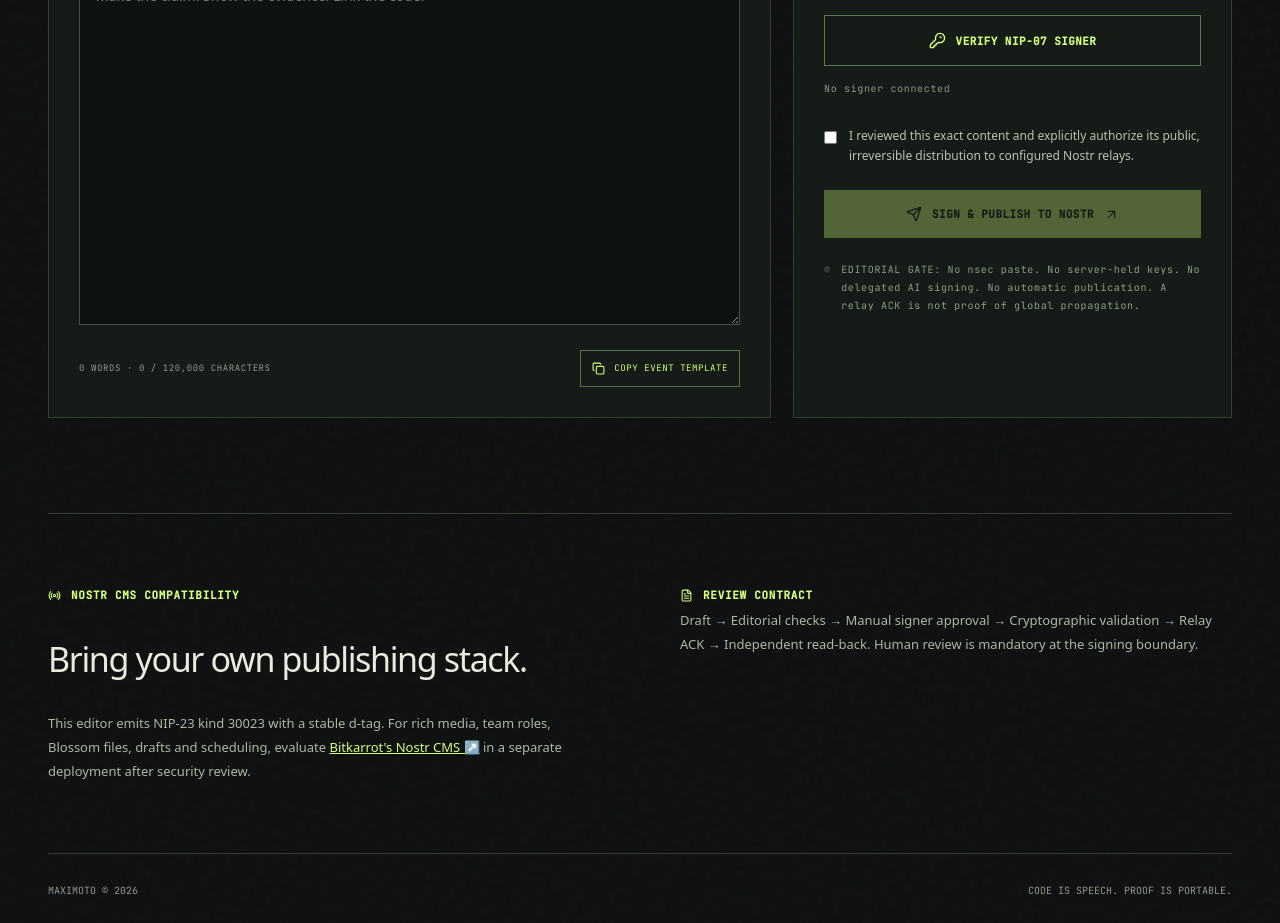
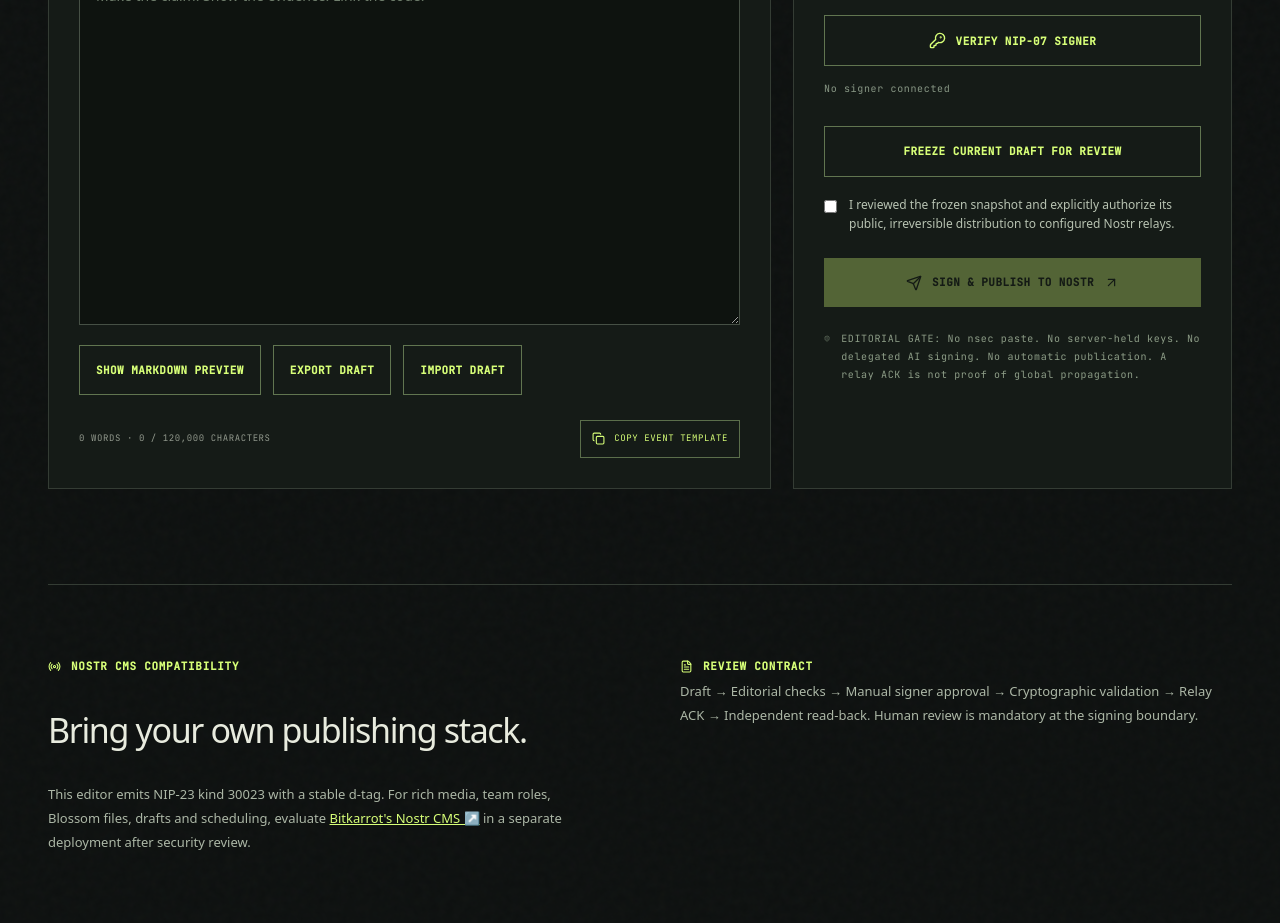
Before and after one commit to maximotodev/sovereign-portfolio, a Next.js app: page /studio in a window 1280 px wide. Shown: the part 1320-2243 px from the top of the page. Built offline with nearby package versions, Linux system fonts and the light colour scheme.

Commit message:
feat(editorial): portable drafts, Markdown preview, frozen review snapshots and relay readback

```diff
--- a/src/app/studio/page.tsx
+++ b/src/app/studio/page.tsx
@@ -1,5 +1,7 @@
 "use client";
-import { useState } from "react";
+import { useState, useRef } from "react";
+import ReactMarkdown from "react-markdown";
+import { makeDraft, validateDraft, copyDraft, snapshotEqual, type EditorialSnapshot } from "@/lib/editorial-state";
 import Link from "next/link";
 import { SimplePool, verifyEvent, type Event } from "nostr-tools";
 import { ArrowLeft, ArrowUpRight, Bot, CheckCircle2, Copy, FileText, KeyRound, LockKeyhole, Radio, Send, ShieldAlert } from "lucide-react";
@@ -12,31 +14,42 @@ const MAX=120000;
 export default function Studio(){
  const [title,setTitle]=useState("");const [summary,setSummary]=useState("");const [body,setBody]=useState("");
  const [identifier,setIdentifier]=useState("");const [pubkey,setPubkey]=useState("");const [busy,setBusy]=useState(false);
+ const draftFile=useRef<HTMLInputElement>(null);
+ const [review,setReview]=useState<EditorialSnapshot|null>(null);
+ const [preview,setPreview]=useState(false);
  const [notice,setNotice]=useState("");const [ack,setAck]=useState(false);const [receipt,setReceipt]=useState<{id:string;relays:string[]}|null>(null);
  const slug=cleanSlug(identifier||title);
  const words=body.trim()?body.trim().split(/\s+/).length:0;
  const checks=[{label:"Article title",valid:title.trim().length>=5&&title.length<=160},{label:"Stable identifier",valid:slug.length>0},{label:"Body content",valid:body.trim().length>=40&&body.length<=MAX},{label:"Summary",valid:summary.trim().length>=20&&summary.length<=280},{label:"NIP-07 identity matches Maximoto",valid:pubkey===IDENTITY.pubkey}];
- const ready=checks.every(c=>c.valid)&&ack;
- const makeEvent=()=>({kind:30023,created_at:Math.floor(Date.now()/1000),tags:[["d",slug],["title",title.trim()],["summary",summary.trim()],["published_at",String(Math.floor(Date.now()/1000))]],content:body});
+ const draft=makeDraft(title,slug,summary,body);
+ const reviewed=review!==null && snapshotEqual(draft,review) && review.approvedPubkey===IDENTITY.pubkey;
+ const ready=checks.every(c=>c.valid)&&ack&&reviewed;
+ function invalidate(){setReview(null);setAck(false);setReceipt(null);}
+ function approveReview(){if(!checks.every(c=>c.valid)){setNotice("Complete all checks and verify your Nostr signer before reviewing.");return;}setReview({...copyDraft(draft),reviewedAt:new Date().toISOString(),approvedPubkey:IDENTITY.pubkey});setAck(false);setNotice("Review snapshot captured. Confirm and sign only if the content below is correct.");}
+ function exportDraft(){const blob=new Blob([JSON.stringify(draft,null,2)],{type:"application/json"});const url=URL.createObjectURL(blob);const a=document.createElement("a");a.href=url;a.download=(slug||"nostr-article")+".draft.json";a.click();URL.revokeObjectURL(url);setNotice("Unsigned draft exported to local file.");}
+ async function importDraft(file:File){if(file.size>150000){setNotice("Draft exceeds size limit.");return;}try{const value:unknown=JSON.parse(await file.text());if(!validateDraft(value)){setNotice("Invalid draft schema.");return;}setTitle(value.title);setIdentifier(value.identifier);setSummary(value.summary);setBody(value.content);invalidate();setNotice("Unsigned draft imported. Review and approve again before publishing.");}catch{setNotice("Could not parse draft file.");}}
+ const makeEvent=(source=review)=>{if(!source)throw Error("A reviewed snapshot is required.");const now=Math.floor(Date.now()/1000);return {kind:30023,created_at:now,tags:[["d",source.identifier],["title",source.title.trim()],["summary",source.summary.trim()],["published_at",String(now)]],content:source.content};};
  async function connect(){setNotice("");try{if(!window.nostr)throw Error("No NIP-07 browser signer detected. Install a compatible signer or use a supported external CMS.");const k=await window.nostr.getPublicKey();setPubkey(k);if(k!==IDENTITY.pubkey)setNotice("Signer identity mismatch. Switch the extension to Maximoto's published key.");else setNotice("Signer identity verified. Nothing has been signed.");}catch(e){setNotice(e instanceof Error?e.message:"Signer unavailable.");}}
- async function copyEvent(){try{await navigator.clipboard.writeText(JSON.stringify(makeEvent(),null,2));setNotice("Unsigned NIP-23 template copied. No keys or signatures exported.");}catch{setNotice("Clipboard unavailable.");}}
+ async function copyEvent(){try{await navigator.clipboard.writeText(JSON.stringify({kind:30023,created_at:null,tags:[["d",slug],["title",title.trim()],["summary",summary.trim()]],content:body},null,2));setNotice("Unsigned NIP-23 template copied. No keys or signatures exported.");}catch{setNotice("Clipboard unavailable.");}}
  async function publish(){
- if(!ready||busy)return;setBusy(true);setReceipt(null);setNotice("");
+ if(!ready||busy||!review||!snapshotEqual(draft,review))return;setBusy(true);setReceipt(null);setNotice("");
  const pool=new SimplePool();
  try{
    const signer=window.nostr;
    if(!signer)throw Error("NIP-07 signer not available.");
    const livePubkey=await signer.getPublicKey();
    if(livePubkey!==IDENTITY.pubkey)throw Error("Active signer does not match Maximoto's verified public key.");
-   const expected=makeEvent();
+   const expected=makeEvent(review);
    const event=await signer.signEvent(expected);
    const sameTags=JSON.stringify(event.tags)===JSON.stringify(expected.tags);
    if(event.pubkey!==IDENTITY.pubkey||event.kind!==expected.kind||event.created_at!==expected.created_at||!verifyEvent(event)||!sameTags||event.content!==expected.content)throw Error("Signer output did not pass integrity, author, or exact payload checks.");
    const results=await Promise.allSettled(pool.publish(RELAYS,event));
    const accepted=results.flatMap((r,i)=>r.status==="fulfilled"?[RELAYS[i]]:[]);
    if(!accepted.length)throw Error("No relay confirmed publication. The signed event may need to be republished.");
+   const readers=await Promise.allSettled(accepted.map(async url=>{const reader=new SimplePool();try{return await reader.get([url],{ids:[event.id],kinds:[30023],authors:[IDENTITY.pubkey]},{maxWait:6000});}finally{reader.close([url]);}}));
+   const confirmed=readers.some(x=>x.status==="fulfilled" && x.value?.id===event.id && verifyEvent(x.value));
    setReceipt({id:event.id,relays:accepted});
-   setNotice("NIP-23 event accepted by "+accepted.length+" relay(s). Independently check read-back before announcing.");
+   setNotice(confirmed?"Signed event published and independently read back from a relay.":"Relay acknowledged publication, but read-back was not verified. Check propagation before sharing.");
  }catch(e){setNotice(e instanceof Error?e.message:"Publication failed.");}
  finally{pool.close(RELAYS);setBusy(false);}
  }
@@ -44,15 +57,25 @@ export default function Studio(){
  <div className="cp-studio-hero"><div className="cp-eyebrow"><span className="cp-dot"/> PRIVATE AUTHORING WORKSPACE / HUMAN-IN-THE-LOOP</div><h1>Ideas are cheap.<br/><em>Sign the work.</em></h1><p>A Nostr-native editorial workbench. Draft offline in your browser, check readiness, then explicitly authorize your own NIP-07 signer. No private keys are requested or stored. This is a focused editor—not a replacement for Bitkarrot&apos;s organizational CMS.</p><div className="cp-note"><LockKeyhole size={17}/> Content remains in browser component state until you sign and publish it. Reloading discards the draft. Export before leaving.</div></div>
  <div className="cp-studio-grid"><div className="cp-editor">
  <div className="cp-panel-heading"><span>01 / DOCUMENT COMPOSER</span><span>LOCAL DRAFT</span></div>
- <label htmlFor="story-title">ARTICLE TITLE</label><input id="story-title" maxLength={160} value={title} onChange={e=>setTitle(e.target.value)} placeholder="A case for sovereign software"/>
- <label htmlFor="story-slug">STABLE NIP-23 IDENTIFIER (D-TAG)</label><input id="story-slug" maxLength={80} value={identifier} onChange={e=>setIdentifier(e.target.value)} placeholder={cleanSlug(title)||"article-identifier"}/><p className="cp-helper">Address preview: {slug||"—"} · Keep the same identifier when updating an existing article.</p>
- <label htmlFor="story-summary">SUMMARY</label><textarea id="story-summary" rows={3} maxLength={280} value={summary} onChange={e=>setSummary(e.target.value)} placeholder="What will readers learn?" />
- <label htmlFor="story-body">MARKDOWN BODY</label><textarea id="story-body" rows={16} maxLength={MAX} value={body} onChange={e=>setBody(e.target.value)} placeholder={"## Thesis\n\nMake the claim. Show the evidence. Link the code."}/>
+ <label htmlFor="story-title">ARTICLE TITLE</label><input id="story-title" maxLength={160} value={title} onChange={e=>{setTitle(e.target.value);invalidate();}} placeholder="A case for sovereign software"/>
+ <label htmlFor="story-slug">STABLE NIP-23 IDENTIFIER (D-TAG)</label><input id="story-slug" maxLength={80} value={identifier} onChange={e=>{setIdentifier(e.target.value);invalidate();}} placeholder={cleanSlug(title)||"article-identifier"}/><p className="cp-helper">Address preview: {slug||"—"} · Keep the same identifier when updating an existing article.</p>
+ <label htmlFor="story-summary">SUMMARY</label><textarea id="story-summary" rows={3} maxLength={280} value={summary} onChange={e=>{setSummary(e.target.value);invalidate();}} placeholder="What will readers learn?" />
+ <label htmlFor="story-body">MARKDOWN BODY</label><textarea id="story-body" rows={16} maxLength={MAX} value={body} onChange={e=>{setBody(e.target.value);invalidate();}} placeholder={"## Thesis\n\nMake the claim. Show the evidence. Link the code."}/>
+ <div style={{display:"flex",gap:12,flexWrap:"wrap",marginTop:20}}>
+   <button className="cp-connect" style={{width:"auto"}} onClick={()=>setPreview(!preview)}>{preview?"HIDE":"SHOW"} MARKDOWN PREVIEW</button>
+   <button className="cp-connect" style={{width:"auto"}} onClick={exportDraft}>EXPORT DRAFT</button>
+   <button className="cp-connect" style={{width:"auto"}} onClick={()=>draftFile.current?.click()}>IMPORT DRAFT</button>
+   <input aria-label="Import draft JSON" type="file" accept=".json,application/json" ref={draftFile} style={{display:"none"}} onChange={e=>{const f=e.target.files?.[0];if(f)void importDraft(f);e.target.value="";}}/>
+ </div>
+ {preview&&<section style={{background:"#0e130f",border:"1px solid #465045",padding:24,marginTop:18}} aria-label="Markdown preview">
+ <h3>LIVE PREVIEW · UNSIGNED</h3><div className="prose prose-invert max-w-none"><ReactMarkdown skipHtml>{body}</ReactMarkdown></div></section>}
  <div className="cp-editor-footer"><span>{words} WORDS · {body.length.toLocaleString()} / {MAX.toLocaleString()} CHARACTERS</span><button onClick={copyEvent}><Copy size={13}/> COPY EVENT TEMPLATE</button></div>
  </div><aside className="cp-review"><div className="cp-panel-heading"><span>02 / REVIEW & AUTHORITY</span><span>DEFAULT DENY</span></div><div className="cp-studio-aside-intro"><Bot size={23}/><h2>Agentic by design.<br/><em>Human by default.</em></h2><p>Agents may suggest structure, improve readability, and propose references. They cannot bypass ownership, approval, or the signer. AI-generated text is untrusted until reviewed.</p></div><div className="cp-checks">{checks.map(c=><div key={c.label} className={c.valid?"is-good":""}>{c.valid?<CheckCircle2 size={15}/>:<span className="cp-open-circle"/>}{c.label}</div>)}</div>
  <button className="cp-connect" onClick={connect}><KeyRound size={17}/>{pubkey===IDENTITY.pubkey?"VERIFIED SIGNER CONNECTED":"VERIFY NIP-07 SIGNER"}</button>
  <p className="cp-pubkey">{pubkey?pubkey.slice(0,16)+"…"+pubkey.slice(-10):"No signer connected"}</p>
- <label className="cp-approve"><input type="checkbox" checked={ack} onChange={e=>setAck(e.target.checked)}/><span>I reviewed this exact content and explicitly authorize its public, irreversible distribution to configured Nostr relays.</span></label>
+ <button className="cp-connect" style={{marginBottom:18}} onClick={approveReview} disabled={!checks.every(c=>c.valid)}>FREEZE CURRENT DRAFT FOR REVIEW</button>
+ {review&&<div className="cp-note" style={{margin:"0 0 18px"}}>REVIEWED · {review.reviewedAt} · {review.title} · {review.content.length} chars. Edits invalidate approval.</div>}
+ <label className="cp-approve"><input type="checkbox" checked={ack} onChange={e=>setAck(e.target.checked)}/><span>I reviewed the frozen snapshot and explicitly authorize its public, irreversible distribution to configured Nostr relays.</span></label>
  <button className="cp-publish" disabled={!ready||busy} onClick={publish}><Send size={16}/>{busy?"PUBLISHING…":"SIGN & PUBLISH TO NOSTR"} <ArrowUpRight size={15}/></button>
  {notice&&<p className="cp-notice" role="status">{notice}</p>}
  {receipt&&<div className="cp-receipt"><CheckCircle2 size={18}/><strong>Relay acknowledgement</strong><p>Event {receipt.id.slice(0,18)}… accepted by {receipt.relays.join(", ")}.</p><a href={"https://njump.me/"+receipt.id} target="_blank" rel="noopener noreferrer">OPEN EVENT ↗</a></div>}
```
